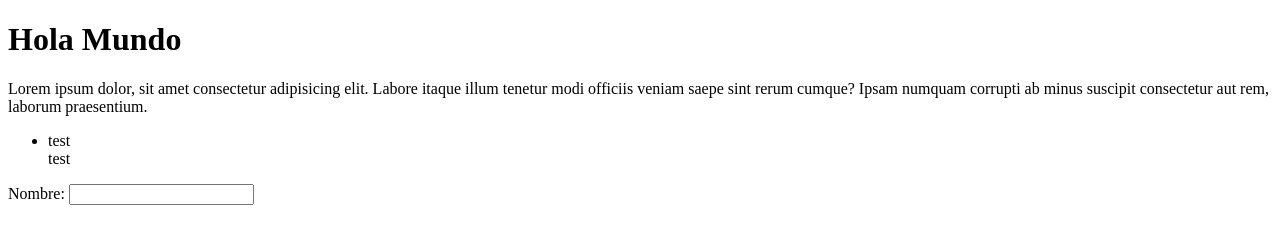
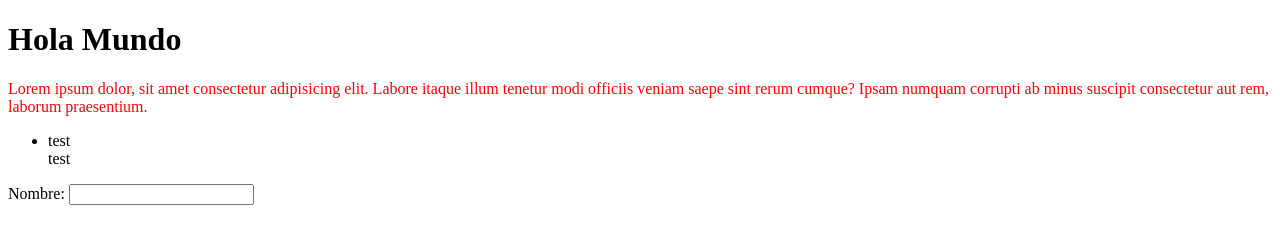
Before and after one commit to profeInformatica101/prueba_git, a plain HTML site: page index.html in a window 1280 px wide. Drawn offline with Linux system fonts and the light colour scheme.

Commit message:
He añadido el color rojo a p

```diff
--- /dev/null
+++ b/estilos.css
@@ -0,0 +1,3 @@
+p{
+    color:red;
+}
--- a/index.html
+++ b/index.html
@@ -4,6 +4,8 @@
     <meta charset="UTF-8">
     <meta name="viewport" content="width=device-width, initial-scale=1.0">
     <title>Prueba</title>
+
+<link rel="stylesheet" href="estilos.css">
 </head>
 <body>
     <h1>Hola Mundo</h1>
```
